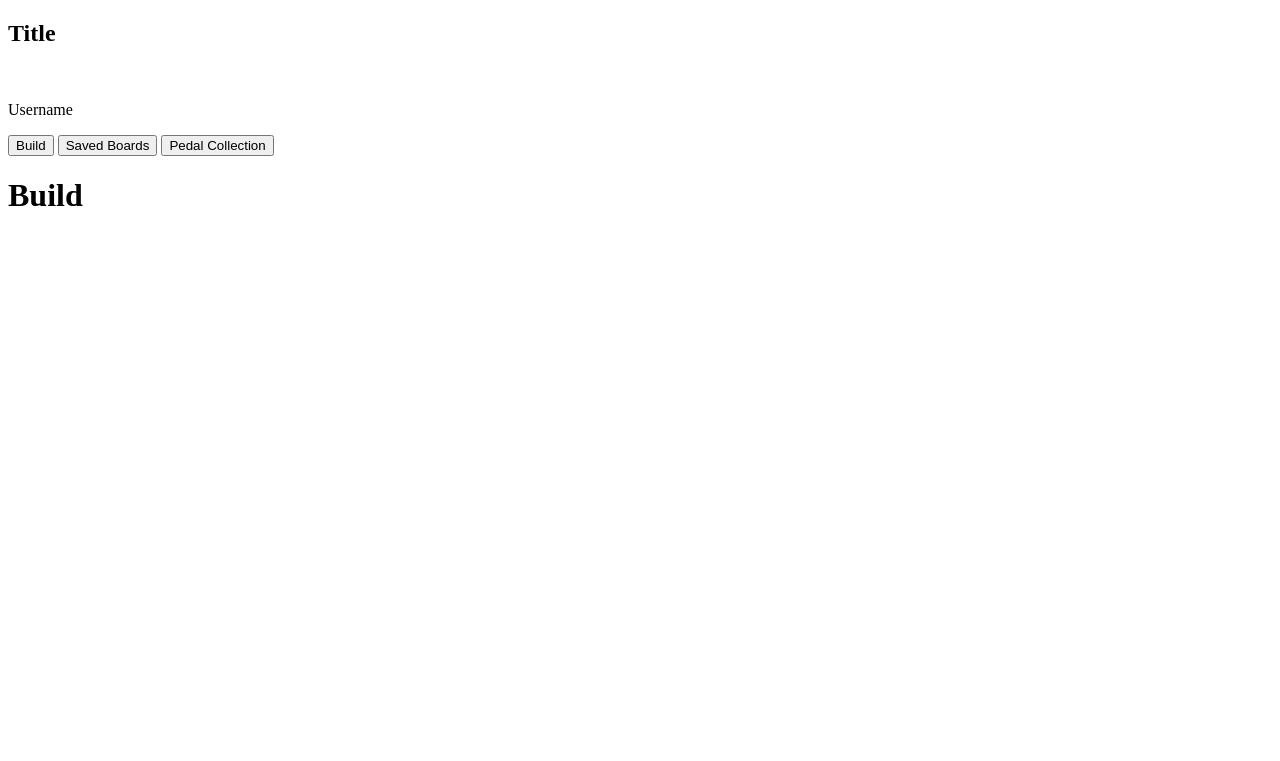
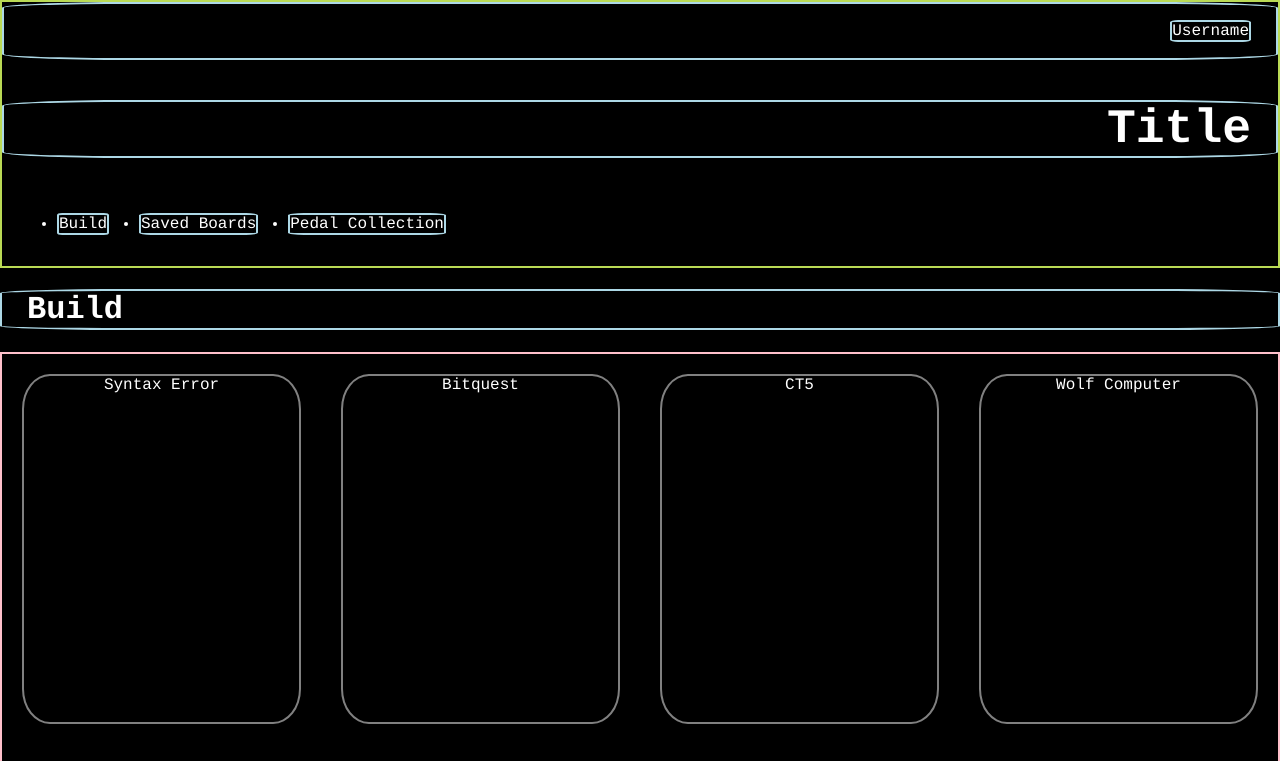
Before and after one commit to Abdeboskey/abd-comp-challenge-1, a plain HTML site: page index.html in a window 1280 px wide. Shown: the top 761 px of the page. Drawn offline with Linux system fonts and the light colour scheme.

Commit message:
Begin experimenting with flexbox in css for page layout, change buttons in html to ul elements

```diff
--- a/index.html
+++ b/index.html
@@ -6,15 +6,28 @@
   </head>
   <body>
     <section class="header">
+      <div class="profile">
+        <img><p>Username</p>
+      </div>
       <h1 class="site-name">Title</h1>
-      <div class="profile"><img><p>Username</p></div>
-      <nav>
-        <button>Build</button>
-        <button>Saved Boards</button>
-        <button>Pedal Collection</button>
+      <nav class="main-menu-container">
+        <ul class="menu-main-menu">
+          <li>Build</li>
+          <li>Saved Boards</li>
+          <li>Pedal Collection</li>
+        </ul>
       </nav>
     </section>
     <h1 class="page-view">Build</h1>
-    <section class="pedal-board"></section>
+    <section class="pedal-board">
+      <article class="pedal">Syntax Error</article>
+      <article class="pedal">Bitquest</article>
+      <article class="pedal">CT5</article>
+      <article class="pedal">Wolf Computer</article>
+      <article class="pedal">Goldilocks Planet</article>
+      <article class="pedal">Super Shifter</article>
+      <article class="pedal">Nano POG</article>
+      <article class="pedal">Bass Octave Deluxe</article>
+    </section>
   </body>
 </html>
--- a/styles.css
+++ b/styles.css
@@ -0,0 +1,73 @@
+body {
+  margin: 0;
+  background-color: black;
+  font-family: courier;
+}
+
+h1,
+p,
+div,
+li {
+  color: white;
+  border: 2px solid lightblue;
+  border-radius: 10%;
+}
+
+.header {
+  /* display: flex; */
+  border: 2px solid #bada55;
+  /* justify-content:flex-end; */
+}
+
+.profile {
+  display: flex;
+  justify-content: flex-end;
+  padding-right: 25px;
+}
+
+.site-name {
+  display: flex;
+  justify-content: flex-end;
+  padding-right: 25px;
+  font-size: xxx-large;
+  /* height: 50px; */
+}
+
+.main-menu-container {
+  /* display: flex;
+  flex-direction: column; */
+}
+
+.menu-main-menu {
+  display: flex;
+  flex-direction: row wrap;
+  justify-content: flex-start;
+}
+
+li {
+  margin: 15px;
+}
+
+.page-view {
+  padding-left: 25px;
+}
+
+.pedal-board {
+ display: flex;
+ flex-flow: row wrap;
+ justify-content: space-around;
+ border: 2px solid pink;
+}
+
+.pedal {
+  flex: 1 0 20%;
+  margin: 20px;
+  /* width: 200px; */
+  /* width: 25%; */
+  height: 350px;
+  box-sizing: border-box;
+  color: white;
+  text-align: center;
+  border: 2px solid grey;
+  border-radius: 10%;
+}
```
